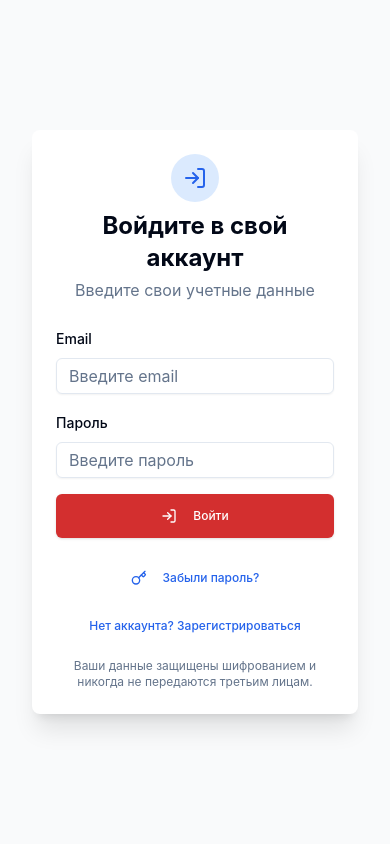
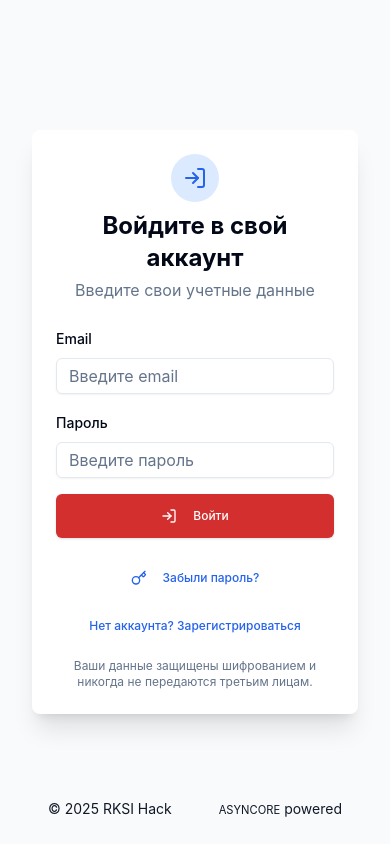
Before and after one commit to addavriance/rksi-hack-app, a React (Vite) app: page /login in a window 390 px wide. Built offline with nearby package versions, Linux system fonts and the light colour scheme; no server answers.

Commit message:
clarify auth page

```diff
--- a/src/components/auth/AuthLayout.jsx
+++ b/src/components/auth/AuthLayout.jsx
@@ -56,6 +56,11 @@ export const AuthLayout = ({
                         </div>
                     </div>
                 </div>
+                <div
+                    className="lg:hidden absolute bottom-6 px-12 text-sm flex justify-between text-gray-900 w-full">
+                    <p>© 2025 RKSI Hack</p>
+                    <p><span className="uppercase text-[0.7rem]">asyncore</span> powered</p>
+                </div>
             </div>
         </div>
     );
```
